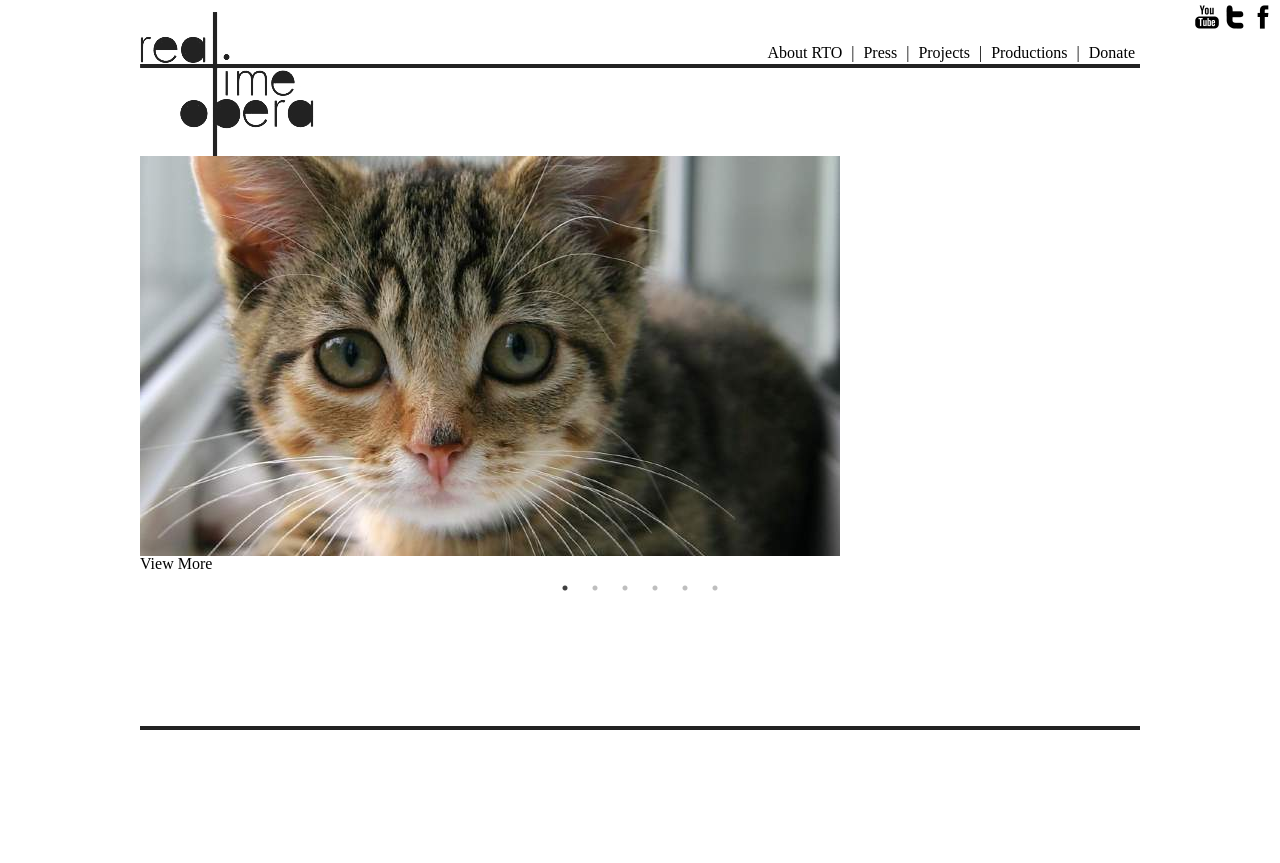
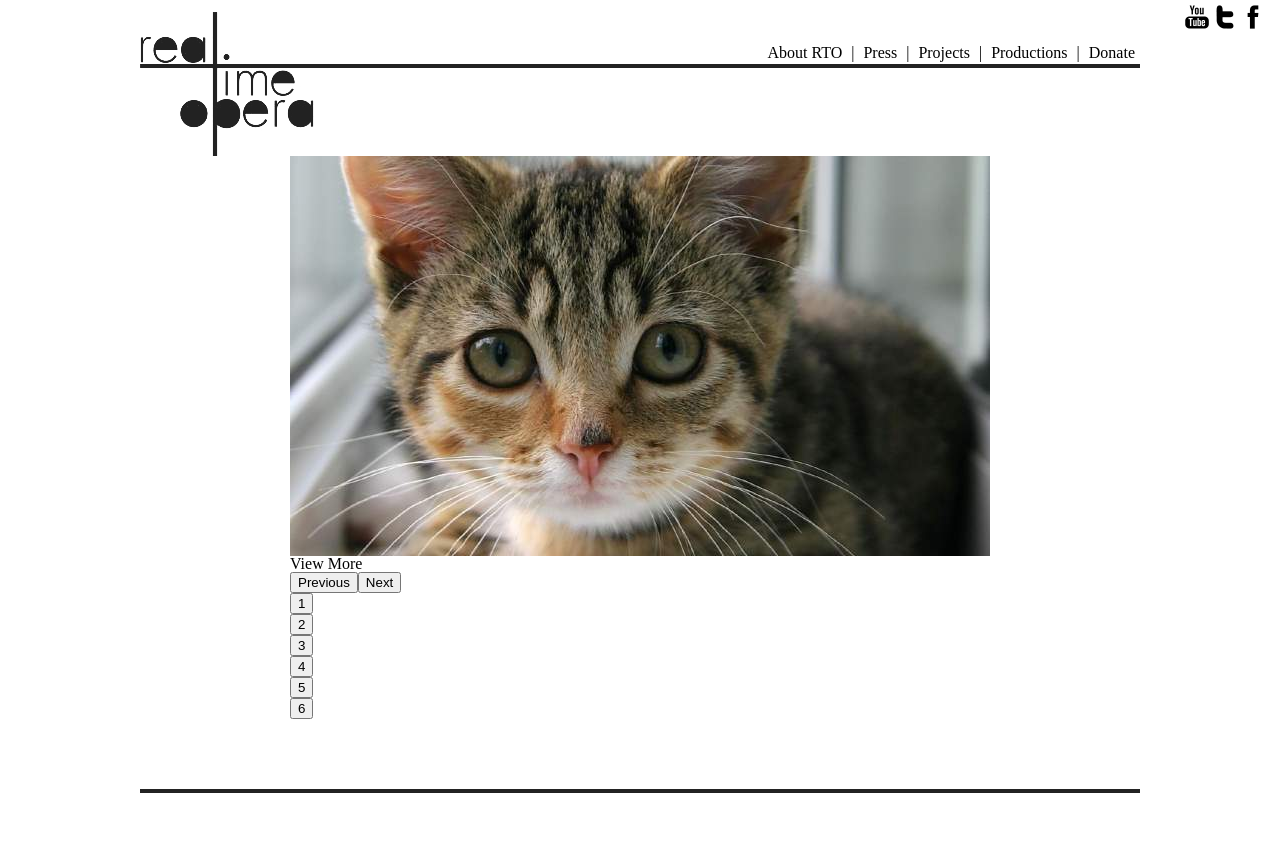
Before and after one commit to baroquebloke/RTO, a Flask app: page / in a window 1280 px wide. Before the commit the page ends 730 px from the top, so only its background shows below. Run offline with Flask 2, Linux system fonts and the light colour scheme; some libraries are stand-ins or nearby versions.

Commit message:
Slick is working
nav buttons not behaving as expected.  image resizing is slow.

```diff
--- a/static/style.css
+++ b/static/style.css
@@ -50,6 +50,9 @@ table {
 /* ################################################# */
 html, body {
     height: 100%;
+}
+html {
+    padding: 0 10px 0 10px;
 }
 .social {
     padding: 5px;
@@ -123,6 +126,17 @@ menu #nav a:hover {
     content: "";
     display: block;
 }
+.page-content {
+    max-width: 700px;
+    margin: 0 auto;
+}
+.page-content img {
+    max-width: 100%;
+    height: auto;
+}
+.slider {
+    margin: 0 auto;
+}
 footer, .container:after {
     height: 144px;
 }
--- a/templates/layouts/base.html
+++ b/templates/layouts/base.html
@@ -7,8 +7,9 @@
             Real Time Opera
         </title>
         <link rel="stylesheet" type="text/css" href="/static/style.css"/>
-        <link rel="stylesheet" type="text/css" href="//cdn.jsdelivr.net/jquery.slick/1.4.1/slick.css"/>
-        <link rel="stylesheet" type="text/css" href="//cdn.jsdelivr.net/jquery.slick/1.4.1/slick-theme.css"/>
+
+        <link rel="stylesheet" type="text/css" href="/static/slick/slick.css"/>
+        <link rel="stylesheet" type="text/css" href="/static/slick/slick.css"/>
         <script type="text/javascript" src="http://code.jquery.com/jquery-2.1.3.min.js"></script>
     </head>
     <body>
--- a/templates/pages/index.html
+++ b/templates/pages/index.html
@@ -39,15 +39,18 @@
         </figcaption>
     </figure>
 </div>
-<script type="text/javascript" src="//cdn.jsdelivr.net/jquery.slick/1.4.1/slick.min.js"></script>
+<script type="text/javascript" src="/static/slick/slick.min.js"></script>
 <script type="text/javascript">
   $(document).ready(function(){
     $('.slider').slick({
       dots: true,
       infinite: true,
-      speed: 500,
+      slidesToShow: 1,
+      slidesToScroll: 1,
+      autoplay: true,
+      autoplaySpeed: 2000,
+      speed: 1200,
       fade: true,
-      cssEase: 'linear'
       });
   });
 </script>
```
Also changed, not shown: static/slick/ajax-loader.gif (renamed from slick/ajax-loader.gif), static/slick/fonts/slick.ttf (renamed from slick/fonts/slick.ttf), static/slick/fonts/slick.woff (renamed from slick/fonts/slick.woff), static/slick/slick-theme.css (renamed from slick/slick-theme.css), static/slick/slick-theme.scss (renamed from slick/slick-theme.scss), static/slick/slick.css (renamed from slick/slick.css), static/slick/slick.js (renamed from slick/slick.js), static/slick/slick.min.js (renamed from slick/slick.min.js), static/slick/slick.scss (renamed from slick/slick.scss), 6 other files.
